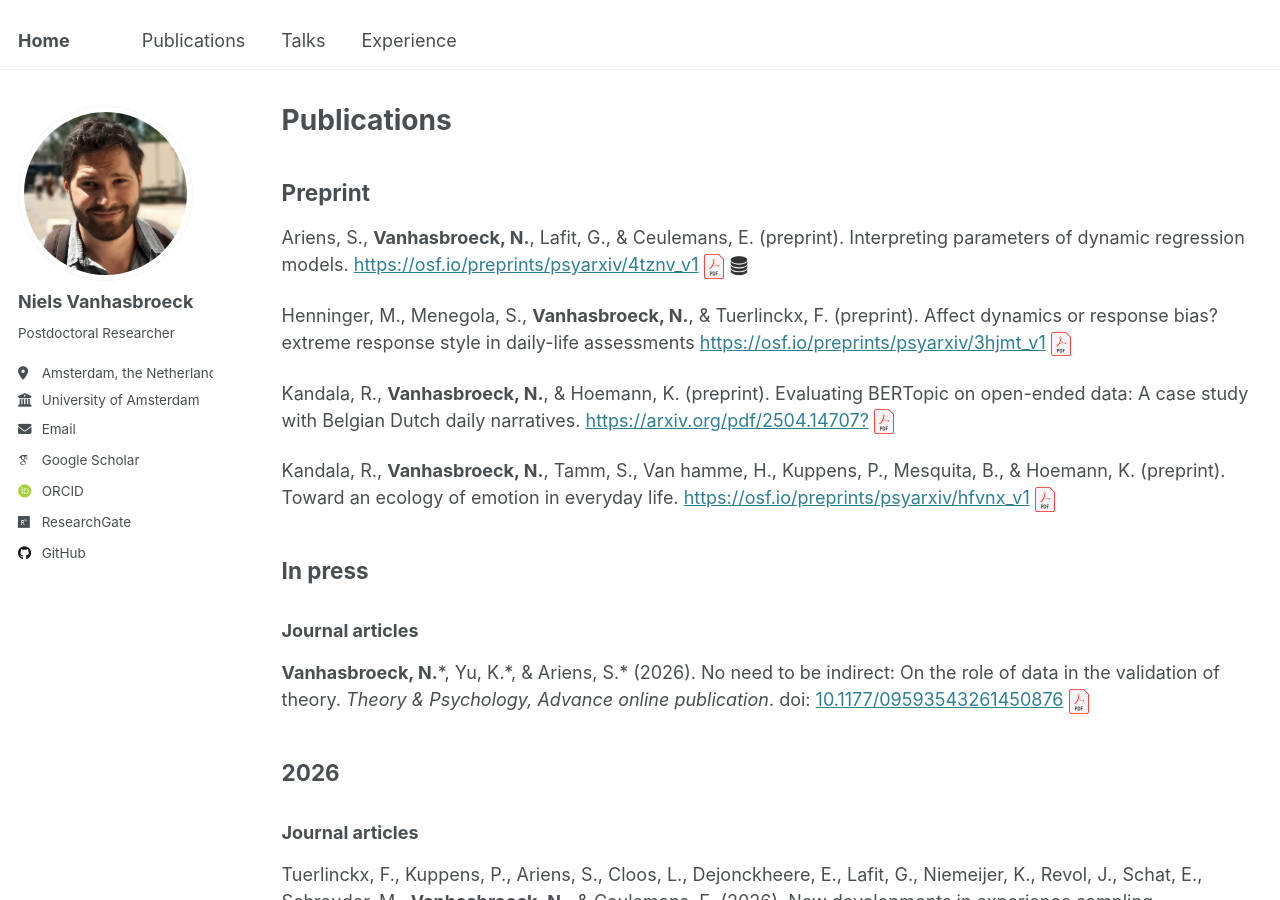
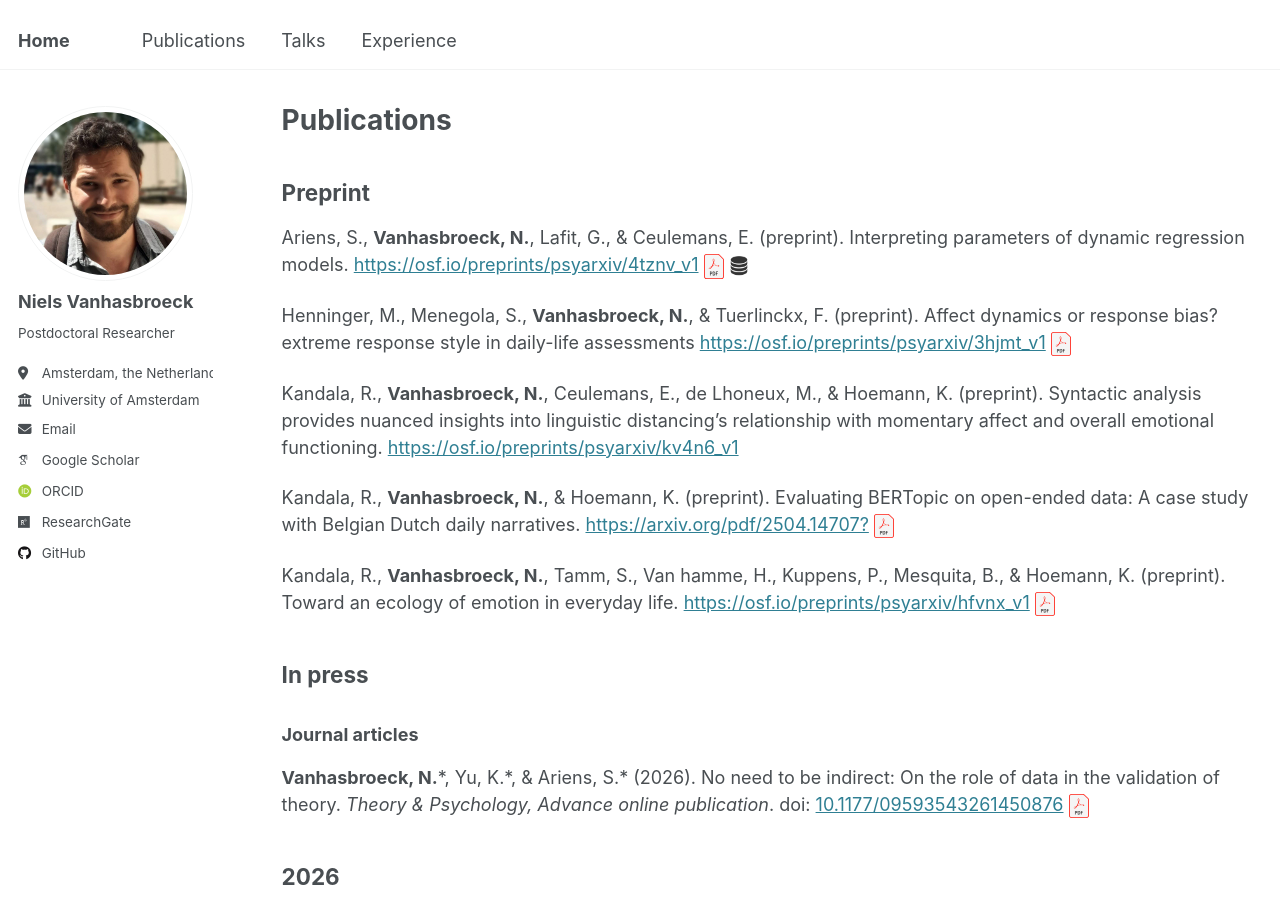
Before and after one commit to ndpvh/ndpvh.github.io, a Jekyll site: the page built from _pages/publications.md, in a window 1280 px wide and 900 px high. Built offline with Jekyll 4.4.1, drawn with Linux system fonts in a browser that asks for light colours; some web fonts are replaced.

Commit message:
Add new preprint

```diff
--- a/_pages/publications.md
+++ b/_pages/publications.md
@@ -15,6 +15,8 @@ Ariens, S., **Vanhasbroeck, N.**, Lafit, G., & Ceulemans, E. (preprint). Interpr
 Henninger, M., Menegola, S., **Vanhasbroeck, N.**, & Tuerlinckx, F. (preprint). Affect dynamics or
 response bias? extreme response style in daily-life assessments <a href="https://osf.io/preprints/psyarxiv/3hjmt_v1">https://osf.io/preprints/psyarxiv/3hjmt_v1</a>
 <a href="../files/Henninger_2025_ADRB2.pdf" download><image src="../images/pdf.svg" width="20rem"/></a>
+
+Kandala, R., **Vanhasbroeck, N.**, Ceulemans, E., de Lhoneux, M., & Hoemann, K. (preprint). Syntactic analysis provides nuanced insights into linguistic distancing's relationship with momentary affect and overall emotional functioning. <a href="https://osf.io/preprints/psyarxiv/kv4n6_v1">https://osf.io/preprints/psyarxiv/kv4n6_v1</a>
 
 Kandala, R., **Vanhasbroeck, N.**, & Hoemann, K. (preprint). Evaluating BERTopic on open-ended data: A case study with Belgian Dutch daily narratives. <a href="https://arxiv.org/pdf/2504.14707?">https://arxiv.org/pdf/2504.14707?</a>
 <a href="../files/Kandala_2025_EBO.pdf" download><image src="../images/pdf.svg" width="20rem"/></a>
```
